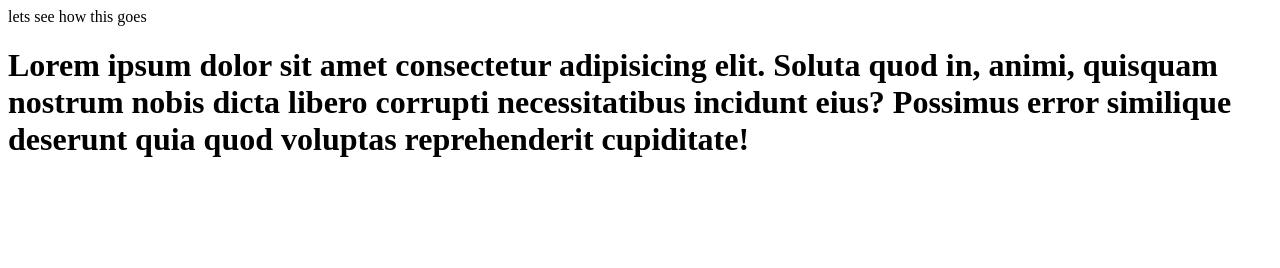
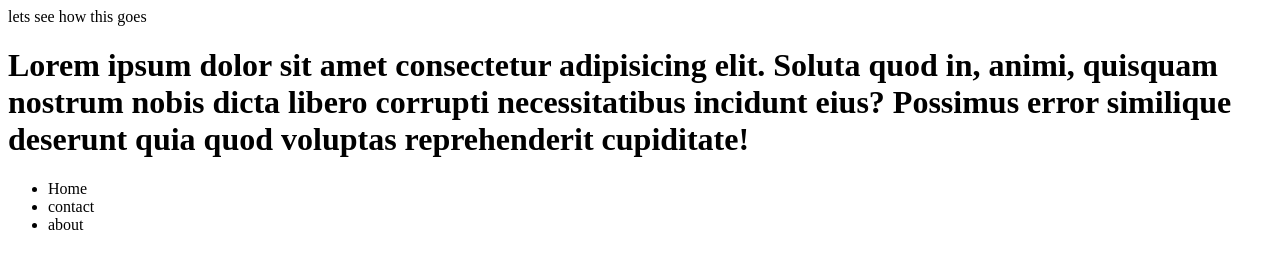
Before and after one commit to husseinaskurdad/git-test, a plain HTML site: page index.html in a window 1280 px wide. Drawn offline with Linux system fonts and the light colour scheme.

Commit message:
add a list

```diff
--- a/index.html
+++ b/index.html
@@ -8,5 +8,10 @@
 <body>
     lets see how this goes
     <h1>Lorem ipsum dolor sit amet consectetur adipisicing elit. Soluta quod in, animi, quisquam nostrum nobis dicta libero corrupti necessitatibus incidunt eius? Possimus error similique deserunt quia quod voluptas reprehenderit cupiditate!</h1>
+    <ul>
+        <li>Home</li>
+        <li>contact</li>
+        <li>about</li>
+    </ul>
 </body>
 </html>
```
